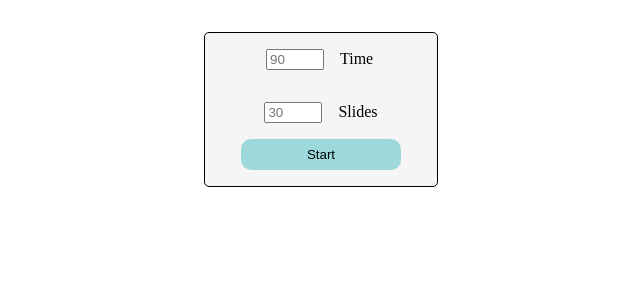
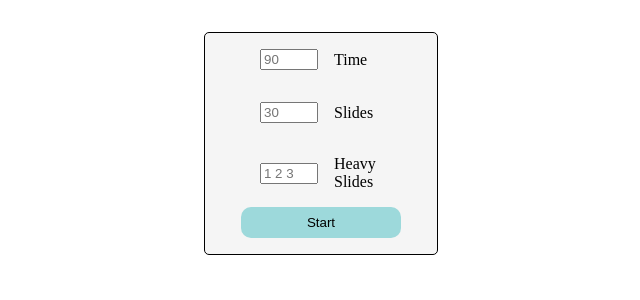
Before and after one commit to SammyAbukmeil/brainstation-lecture-timer, a Next.js app: page / in a window 1280 px wide. Shown: the top 300 px of the page, without its empty margins (319-959 px from the left). Built offline with nearby package versions, Linux system fonts and the light colour scheme.

Commit message:
Add heavy slides feature

```diff
--- a/components/Form/Form.js
+++ b/components/Form/Form.js
@@ -27,6 +27,18 @@ const Form = (props) => {
           Slides
         </label>
       </div>
+      <div className={styles.wrapper}>
+        <input
+          className={styles.input}
+          type="text"
+          name="heavySlides"
+          id="heavySlides"
+          placeholder="1 2 3"
+        />
+        <label className={styles.label} htmlFor="heavySlides">
+          Heavy Slides
+        </label>
+      </div>
       <button className={styles.btn}>Start</button>
     </form>
   );
--- a/components/Form/Form.module.scss
+++ b/components/Form/Form.module.scss
@@ -13,10 +13,13 @@
 .wrapper {
   margin: 1rem;
   min-width: 110px;
+  display: flex;
+  align-items: center;
 }
 
 .label {
   display: inline-block;
+  width: 3rem;
 }
 
 .input {
--- a/components/LectureSlide/LectureSlide.js
+++ b/components/LectureSlide/LectureSlide.js
@@ -10,7 +10,7 @@ const LectureSlide = (props) => {
 
   return (
     <article
-      className={`${styles.lecture} ${done ? styles.done : ""}`}
+      className={`${styles.lecture} ${done ? styles.done : ""} ${props.isHeavy ? styles.heavy : ""}`}
       onClick={clickHandler}
     >
       {!done && `${props.slide + 1}`}
--- a/components/LectureSlide/LectureSlides.module.scss
+++ b/components/LectureSlide/LectureSlides.module.scss
@@ -19,3 +19,7 @@
 .done {
   display: none;
 }
+
+.heavy {
+  background-color: orange;
+}
--- a/pages/index.js
+++ b/pages/index.js
@@ -12,23 +12,28 @@ export default function Home() {
   const breakCountDownRef = useRef();
   const [timer, setTimer] = useState(0);
   const [slides, setSlides] = useState(0);
+  const [heavySlides, setHeavySlides] = useState(0);
 
   const submitHandler = (e) => {
     e.preventDefault();
 
     const time = e.target.time.value;
     const slides = e.target.slides.value;
+    const heavySlides = e.target.heavySlides.value
 
     const milliseconds = time * 60000;
 
     setTimer(milliseconds);
     setSlides(slides);
+    setHeavySlides(heavySlides)
   };
 
   const slideElements = [];
 
   for (let i = 0; i < slides; i++) {
-    slideElements.push(<LectureSlide key={i} slide={i} />);
+    const splitHeavySlides = heavySlides.split(" ").map((heavySlide) => +heavySlide);
+
+    slideElements.push(<LectureSlide key={i} slide={i} isHeavy={splitHeavySlides.includes(i + 1)} />);
   }
 
   return (
```
